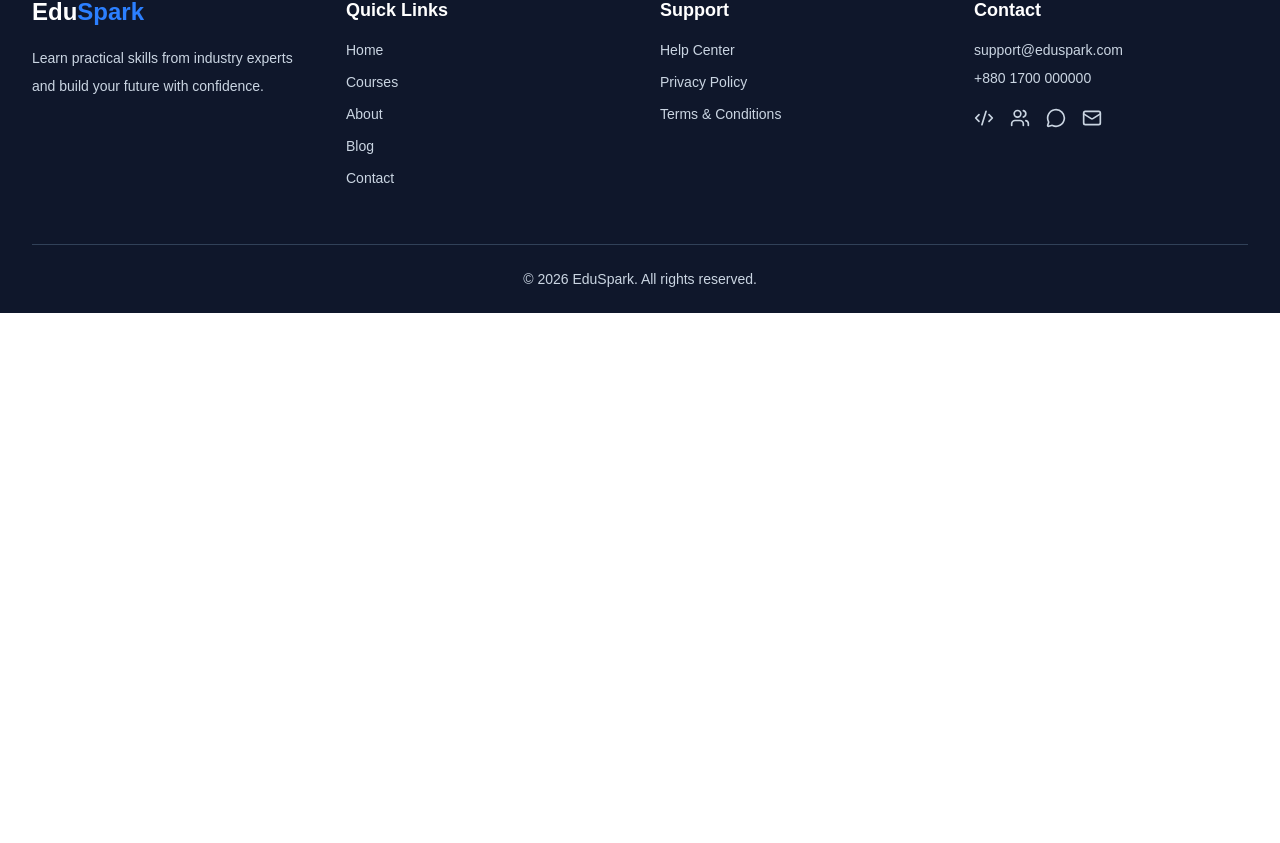
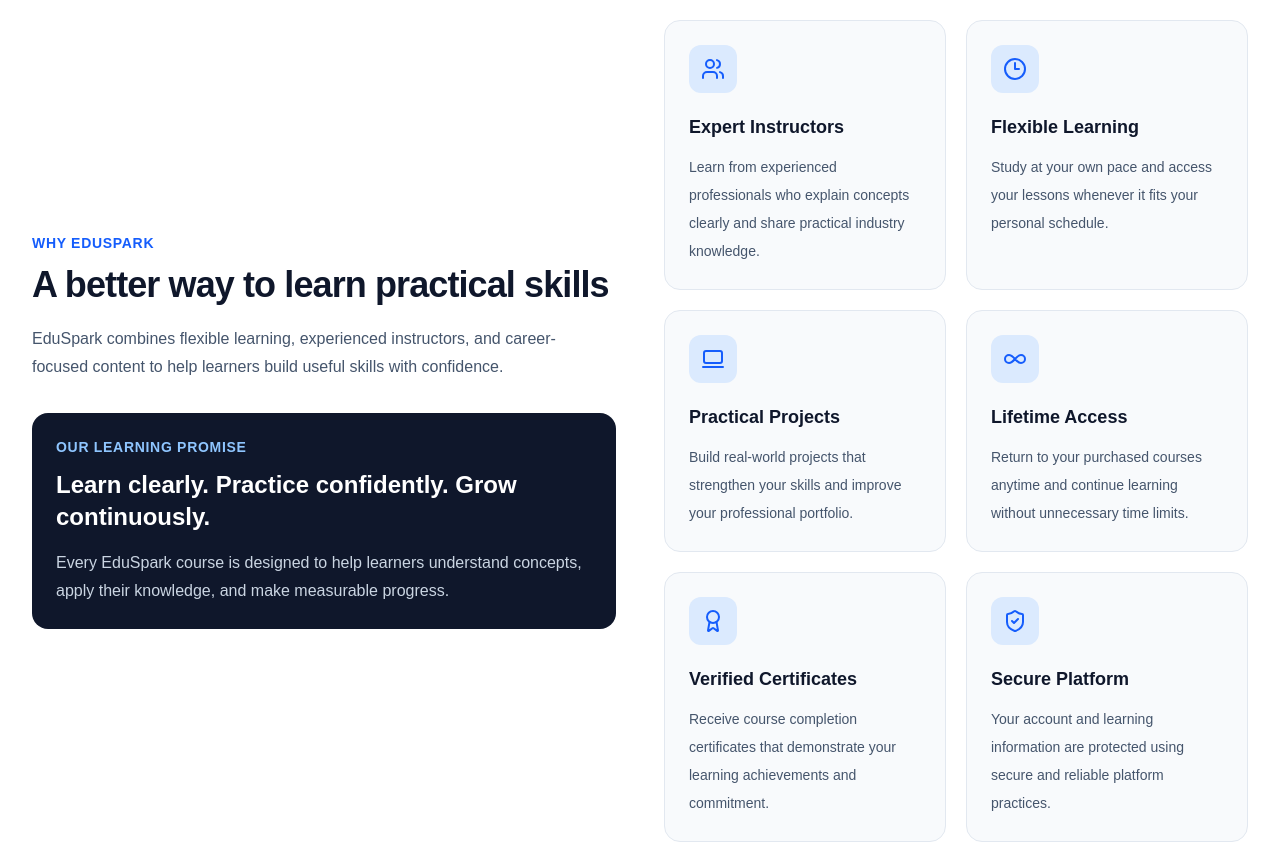
Before and after one commit to nurhossain-webd/eduSpark-client, a Next.js app: page / in a window 1280 px wide. Shown: the part 2694-3537 px from the top of the page. Before the commit the page ends 3007 px from the top, so only its background shows below. Built offline with nearby package versions, Linux system fonts and the light colour scheme.

Commit message:
Add EduSpark benefits and learning promise section

```diff
--- a/src/app/(main)/page.tsx
+++ b/src/app/(main)/page.tsx
@@ -1,6 +1,7 @@
 import Categories from "@/components/home/Categories";
 import FeaturedCourses from "@/components/home/FeaturedCourses";
 import Hero from "@/components/home/Hero";
+import WhyChooseUs from "@/components/home/WhyChooseUs";
 
 export default function HomePage() {
   return (
@@ -8,6 +9,7 @@ export default function HomePage() {
       <Hero />
       <Categories />
       <FeaturedCourses />
+      <WhyChooseUs />
     </>
   );
 }
--- /dev/null
+++ b/src/components/home/WhyChooseUs.tsx
@@ -0,0 +1,120 @@
+import {
+  Award,
+  Clock3,
+  Infinity,
+  Laptop2,
+  ShieldCheck,
+  Users,
+} from "lucide-react";
+import Container from "@/components/ui/Container";
+
+interface Benefit {
+  title: string;
+  description: string;
+  icon: React.ElementType;
+}
+
+const benefits: Benefit[] = [
+  {
+    title: "Expert Instructors",
+    description:
+      "Learn from experienced professionals who explain concepts clearly and share practical industry knowledge.",
+    icon: Users,
+  },
+  {
+    title: "Flexible Learning",
+    description:
+      "Study at your own pace and access your lessons whenever it fits your personal schedule.",
+    icon: Clock3,
+  },
+  {
+    title: "Practical Projects",
+    description:
+      "Build real-world projects that strengthen your skills and improve your professional portfolio.",
+    icon: Laptop2,
+  },
+  {
+    title: "Lifetime Access",
+    description:
+      "Return to your purchased courses anytime and continue learning without unnecessary time limits.",
+    icon: Infinity,
+  },
+  {
+    title: "Verified Certificates",
+    description:
+      "Receive course completion certificates that demonstrate your learning achievements and commitment.",
+    icon: Award,
+  },
+  {
+    title: "Secure Platform",
+    description:
+      "Your account and learning information are protected using secure and reliable platform practices.",
+    icon: ShieldCheck,
+  },
+];
+
+export default function WhyChooseUs() {
+  return (
+    <section className="bg-white py-20">
+      <Container>
+        <div className="grid items-center gap-12 lg:grid-cols-2">
+          <div>
+            <p className="text-sm font-semibold uppercase tracking-wider text-blue-600">
+              Why EduSpark
+            </p>
+
+            <h2 className="mt-3 text-3xl font-bold tracking-tight text-slate-900 md:text-4xl">
+              A better way to learn practical skills
+            </h2>
+
+            <p className="mt-5 max-w-xl leading-7 text-slate-600">
+              EduSpark combines flexible learning, experienced instructors, and
+              career-focused content to help learners build useful skills with
+              confidence.
+            </p>
+
+            <div className="mt-8 rounded-2xl bg-slate-900 p-6 text-white">
+              <p className="text-sm font-semibold uppercase tracking-wider text-blue-300">
+                Our Learning Promise
+              </p>
+
+              <h3 className="mt-3 text-2xl font-bold">
+                Learn clearly. Practice confidently. Grow continuously.
+              </h3>
+
+              <p className="mt-4 leading-7 text-slate-300">
+                Every EduSpark course is designed to help learners understand
+                concepts, apply their knowledge, and make measurable progress.
+              </p>
+            </div>
+          </div>
+
+          <div className="grid gap-5 sm:grid-cols-2">
+            {benefits.map((benefit: Benefit) => {
+              const Icon = benefit.icon;
+
+              return (
+                <article
+                  key={benefit.title}
+                  className="h-full rounded-2xl border border-slate-200 bg-slate-50 p-6 transition duration-300 hover:-translate-y-1 hover:border-blue-300 hover:bg-white hover:shadow-lg"
+                >
+                  <div className="flex h-12 w-12 items-center justify-center rounded-xl bg-blue-100 text-blue-600">
+                    <Icon size={24} />
+                  </div>
+
+                  <h3 className="mt-5 text-lg font-bold text-slate-900">
+                    {benefit.title}
+                  </h3>
+
+                  <p className="mt-3 text-sm leading-7 text-slate-600">
+                    {benefit.description}
+                  </p>
+                </article>
+              );
+            })}
+          </div>
+        </div>
+      </Container>
+    </section>
+  );
+}
```
